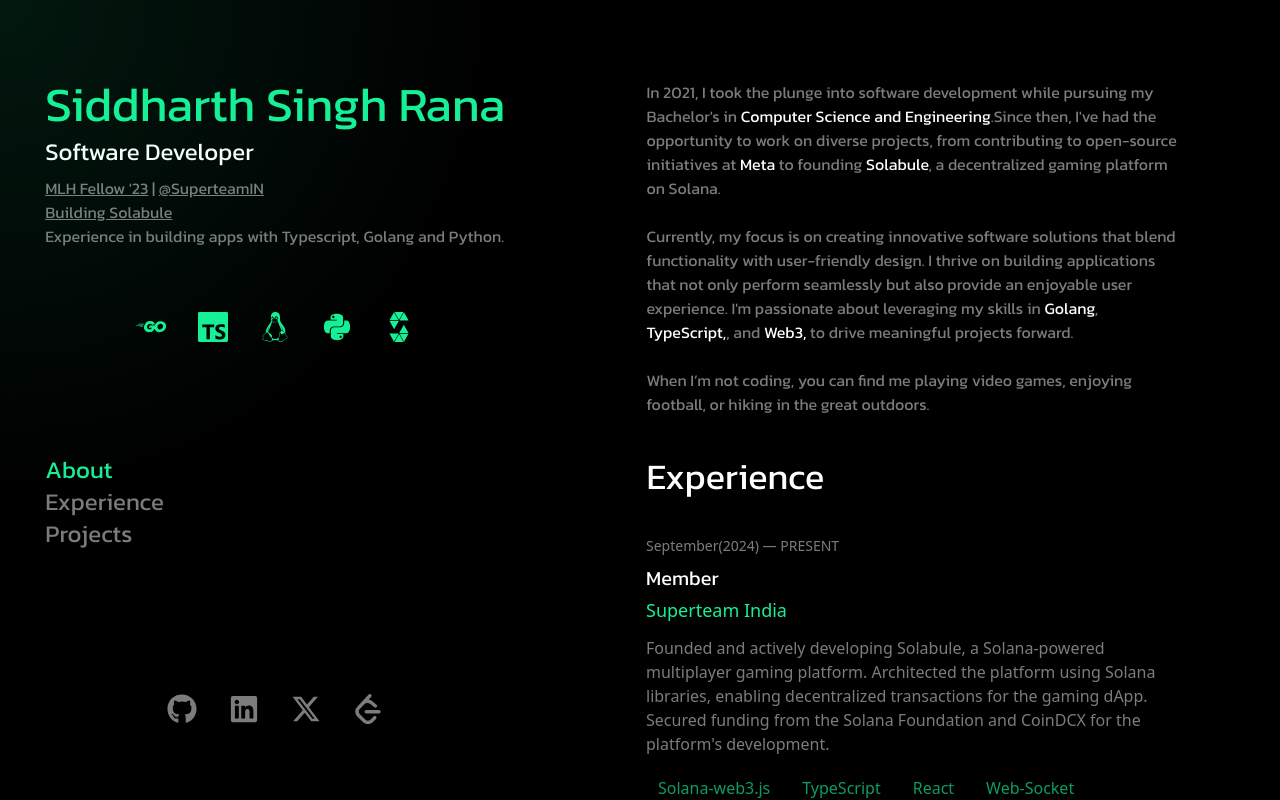
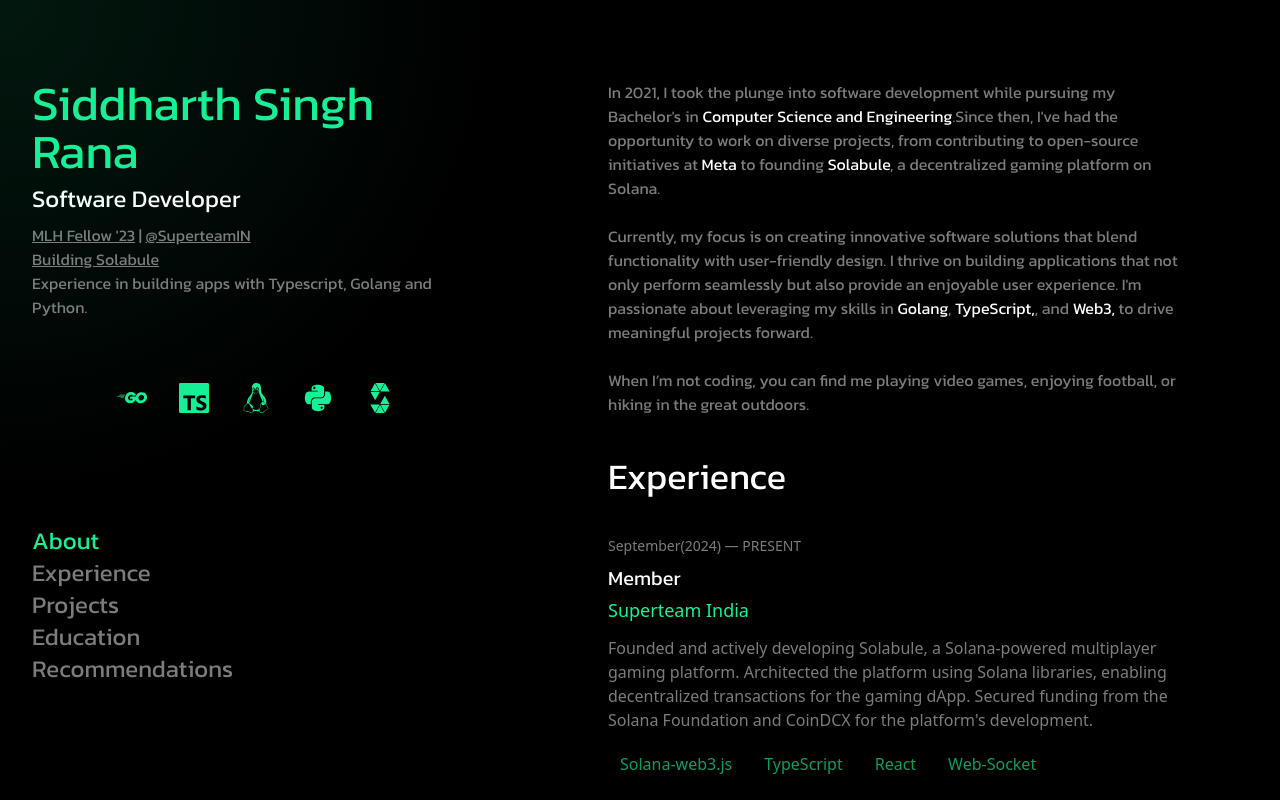
Before and after one commit to NIXBLACK11/updated-portfolio, a React (Vite) app: page / in a window 1280 px wide. Built offline with nearby package versions, Linux system fonts and the light colour scheme.

Commit message:
complete changes

```diff
--- a/src/Pages/Landing.tsx
+++ b/src/Pages/Landing.tsx
@@ -4,10 +4,10 @@
 export const Landing = () => {
     return (
         <div className="flex h-screen overflow-hidden">
-            <div className="w-[43%] h-full">
+            <div className="w-[40%] h-full">
                 <About />
             </div>
-            <div className="w-[57%] h-full overflow-y-auto">
+            <div className="w-[60%] h-full overflow-y-auto">
                 <ScrollSection />
             </div>
         </div>
--- a/src/components/About.tsx
+++ b/src/components/About.tsx
@@ -4,6 +4,7 @@
 import { useRecoilState } from "recoil";
 import { sectionState } from "../atom";
 import { useEffect } from "react";
+import { GoVersions } from "react-icons/go";
 
 export const About = () => {
     const [activeSection, setActiveSection] = useRecoilState(sectionState);
@@ -31,7 +32,7 @@
         };
       }, []);
     return (
-        <div className="mx-8 flex justify-center items-center flex-col mt-20">
+        <div className="mx-8 flex justify-center items-center flex-col mt-20 mb-5 max-h-screen overflow-y-auto">
             <div>
                 <div className="font-custom text-[#16F096] text-5xl">Siddharth Singh Rana</div>
                 <div className="font-custom font-color text-2xl mt-2">Software Developer</div>
@@ -73,19 +74,38 @@
                 >
                     Projects
                 </a><br/>
+                <a
+                    className={`font-custom secondary-color text-2xl mt-4 hover:text-[#16f095a6] ${
+                    activeSection === 'Education' ? 'text-[#16f095]' : ''
+                    }`}
+                    href="#Education"
+                >
+                    Education
+                </a><br/>
+                <a
+                    className={`font-custom secondary-color text-2xl mt-4 hover:text-[#16f095a6] ${
+                    activeSection === 'Recommendations' ? 'text-[#16f095]' : ''
+                    }`}
+                    href="#Recommendations"
+                >
+                    Recommendations
+                </a><br/>
                 <div className="bg-transparent h-32"></div>
-                <div className="flex flex-row justify-center mb-0">
-                    <a href="https://github.com/NIXBLACK11/" target="_blank">
-                        <FaGithub className="secondary-color m-4 text-3xl hover:text-[#16f095a6]"/>
+                <div className="flex flex-row justify-center">
+                    <a href="https://github.com/NIXBLACK11/" target="_blank" className="secondary-color m-4 text-3xl hover:text-[#16f095a6]">
+                        <FaGithub/>
                     </a>
-                    <a href="https://www.linkedin.com/in/siddharthsinghrana11/" target="_blank">
-                        <FaLinkedin className="secondary-color m-4 text-3xl hover:text-[#16f095a6]"/>
+                    <a href="https://www.linkedin.com/in/siddharthsinghrana11/" target="_blank"  className="secondary-color m-4 text-3xl hover:text-[#16f095a6]">
+                        <FaLinkedin/>
                     </a>
-                    <a href="https://x.com/NIXBLACK_" target="_blank">
-                        <FaXTwitter className="secondary-color m-4 text-3xl hover:text-[#16f095a6]"/>
+                    <a href="https://x.com/NIXBLACK_" target="_blank"  className="secondary-color m-4 text-3xl hover:text-[#16f095a6]">
+                        <FaXTwitter/>
                     </a>
-                    <a href="https://leetcode.com/NIXBLACK/" target="_blank">
-                        <SiLeetcode className="secondary-color m-4 text-3xl hover:text-[#16f095a6]"/>
+                    <a href="https://leetcode.com/NIXBLACK/" target="_blank"  className="secondary-color m-4 text-3xl hover:text-[#16f095a6]">
+                        <SiLeetcode/>
+                    </a>
+                    <a href="https://siddharth-dev-portfolio.netlify.app/" target="_blank"  className="secondary-color m-4 text-3xl hover:text-[#16f095a6] inline-flex items-center">
+                        <GoVersions/>1
                     </a>
                 </div>
             </div>
--- /dev/null
+++ b/src/components/EduCard.tsx
@@ -0,0 +1,28 @@
+import React from 'react';
+import TiltWrapper from './TiltWrapper';
+
+interface EduCardProps {
+  dateRange: string;
+  course: string;
+  inst: string;
+  link: string;
+}
+
+export const EduCard: React.FC<EduCardProps> = ({
+  dateRange,
+  course,
+  inst,
+  link,
+}) => {
+  return (
+    <TiltWrapper options={{ max: 5, speed: 10 }} className='mt-10 rounded-lg w-full'>
+      <a href={link} target='_blank' className="rounded-lg block w-full">
+        <div className="flex flex-col items-start w-full">
+          <span className="secondary-color custom-font text-sm mb-2">{dateRange}</span>
+          <h3 className="font-color text-xl font-custom mb-1">{course}</h3>
+          <h4 className="text-[#16F096] text-lg mb-3">{inst}</h4>
+        </div>
+      </a>
+    </TiltWrapper>
+  );
+};
--- /dev/null
+++ b/src/components/Education.tsx
@@ -0,0 +1,20 @@
+import { EduCard } from "./EduCard"
+
+export const Education = () => {
+    return (
+        <div className="w-full">
+            <EduCard
+                dateRange="2009 — 2021"
+                course="Secondary (ICSE) and Higher Secondary (ISC)"
+                inst="St.Joseph's College | Nainital"
+                link="https://www.stjosephscollege.in/"
+            />
+            <EduCard
+                dateRange="2021 — Pursuing"
+                course="Bachelor of Technology in Computer Science and Engineering"
+                inst="Graphic Era Hill University | Dehradun"
+                link="https://www.gehu.ac.in/"
+            />
+        </div>
+    )
+}
--- a/src/components/Eduction.tsx
+++ /dev/null
@@ -1,7 +0,0 @@
-export const Education = () => {
-    return (
-        <div>
-
-        </div>
-    )
-}
--- a/src/components/ExpCard.tsx
+++ b/src/components/ExpCard.tsx
@@ -23,7 +23,7 @@
   skills
 }) => {
   return (
-    <TiltWrapper options={{ max: 5, speed: 10 }} className='mt-10 rounded-lg'>
+    <TiltWrapper options={{ max: 5, speed: 10 }} className='mt-10 rounded-lg  w-full'>
       <a href={link} target='_blank' className="rounded-lg">
         <div className="flex justify-between items-start mb-2">
           <span className="secondary-color custom-font text-sm">{dateRange}</span>
--- a/src/components/Experience.tsx
+++ b/src/components/Experience.tsx
@@ -2,7 +2,7 @@
 
 export const Experience = () => {
     return (
-        <div>
+        <div className="w-full">
             <ExpCard
                 dateRange="September(2024) — PRESENT"
                 jobTitle="Member"
--- a/src/components/ProCard.tsx
+++ b/src/components/ProCard.tsx
@@ -19,7 +19,7 @@
   skills
 }) => {
   return (
-    <TiltWrapper options={{ max: 5, speed: 10 }} className='mt-10 rounded-lg'>
+    <TiltWrapper options={{ max: 5, speed: 10 }} className='mt-10 rounded-lg w-full'>
       <a href={link} target='_blank' className="flex flex-col">
         <div className="flex justify-between items-start mb-2">
           <h3 className="text-[#16F096] text-xl font-custom mb-1">{projectTitle}</h3>
--- /dev/null
+++ b/src/components/Recommendations.tsx
@@ -0,0 +1,17 @@
+import TiltWrapper from "./TiltWrapper"
+
+export const Recommendations = () => {
+    return (
+        <div className="w-full">
+            <TiltWrapper options={{ max: 5, speed: 10 }} className='mt-10 rounded-lg  w-full'>
+                <a href="https://www.linkedin.com/in/kevin-h-a556796/" target='_blank' className="rounded-lg">
+                    <h3 className="font-color text-xl font-custom mb-1">Kevin Heffernan</h3>
+                    <h4 className="text-[#16F096] text-lg mb-3">Tech Lead at FAIR (Meta AI Research)</h4>
+                    <p className="secondary-color mb-4">
+                    I am grateful for the opportunity to have <span className="font-custom font-color">co-mentored</span> Siddharth during his <span className="font-custom font-color">MLH fellowship</span> with <span className="font-custom font-color">Meta AI</span>. Over the course of the program, Siddharth established himself as a <span className="font-custom font-color">core contributor</span> of the <span className="font-custom font-color">laser_encoders</span> package <a href="https://github.com/facebookresearch/LASER/tree/main/laser_encoders" target="_blank" className="font-custom text-white">LASER</a>, and made <span className="font-custom font-color">significant contributions</span> to the <span className="font-custom font-color">AI research community</span>. One such contribution was the <span className="font-custom font-color">resolution of a hard-to-find</span> and longstanding bug with an existing <span className="font-custom font-color">open-sourced</span> and widely used <span className="font-custom font-color">Python library</span> in ML research. Siddharth not only <span className="font-custom font-color">found the solution</span>, but also quickly <span className="font-custom font-color">sent a pull request</span> to the project, and <span className="font-custom font-color">landed it</span>! It was a <span className="font-custom font-color">pleasure to work with</span> Siddharth, and I'm hoping that our paths will cross again sometime in the near future!
+                    </p>
+                </a>
+            </TiltWrapper>
+        </div>
+    )
+}
--- a/src/components/Scroll.tsx
+++ b/src/components/Scroll.tsx
@@ -1,6 +1,7 @@
-import { Education } from "./Eduction"
+import { Education } from "./Education"
 import { Experience } from "./Experience"
 import { Projects } from "./Projects"
+import { Recommendations } from "./Recommendations"
 
 export const ScrollSection = () => {
     return (
@@ -12,17 +13,21 @@
                 <br/><br/>
                 When I’m not coding, you can find me playing video games, enjoying football, or hiking in the great outdoors.
             </section>
-            <section className="mt-10" id="Experience">
+            <section className="mt-10  w-full px-0 mx-0" id="Experience">
                 <div className="font-custom font-color text-4xl">Experience</div>
                 <Experience/>
             </section>
-            <section className="mt-10" id="Projects">
+            <section className="mt-10  w-full px-0 mx-0" id="Projects">
                 <div className="font-custom font-color text-4xl">Projects</div>
                 <Projects/>
             </section>
-            <section className="mt-10" id="Education">
+            <section className="mt-10 w-full px-0 mx-0" id="Education">
                 <div className="font-custom font-color text-4xl">Education</div>
-                <Education/>
+                <Education />
+            </section>
+            <section className="mt-10 w-full px-0 mx-0" id="Recommendations">
+                <div className="font-custom font-color text-4xl">Recommendations</div>
+                <Recommendations/>
             </section>
         </div>
     )
```
Also changed, not shown: src/components/Projects.tsx (+6 -6 lines).
